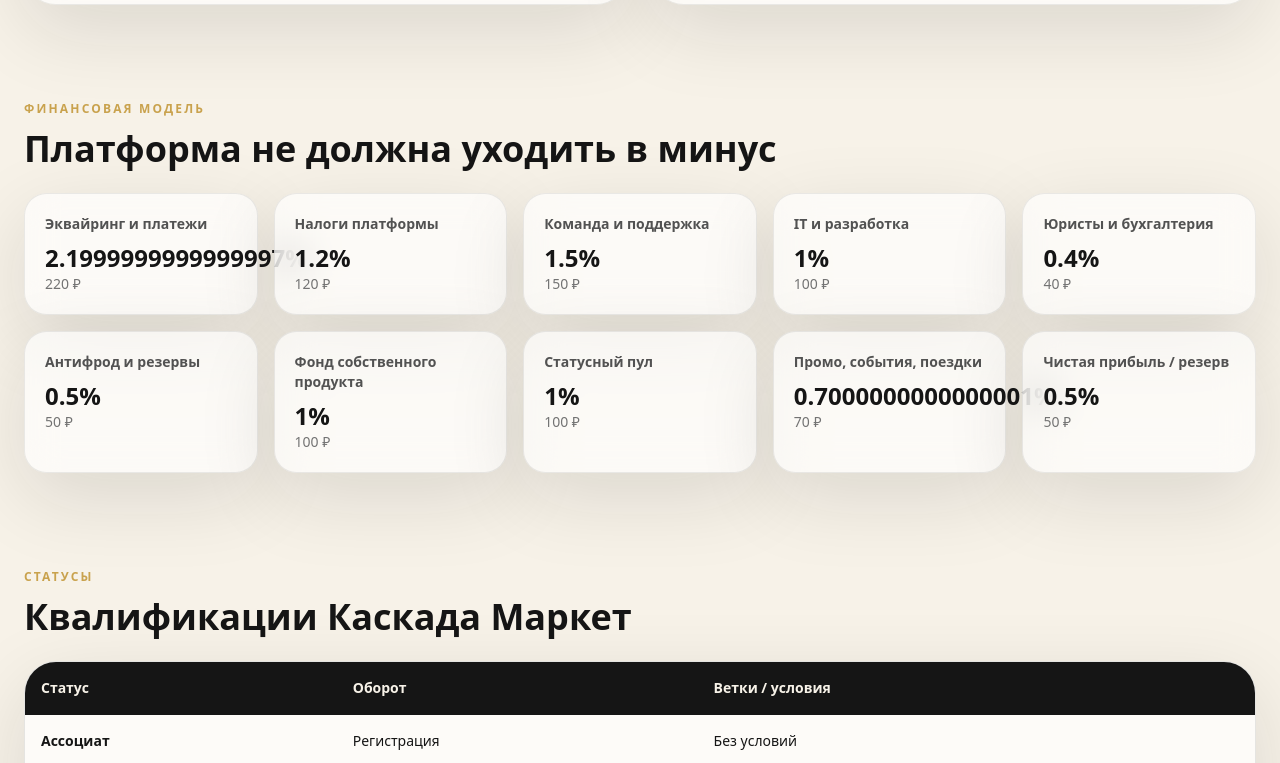
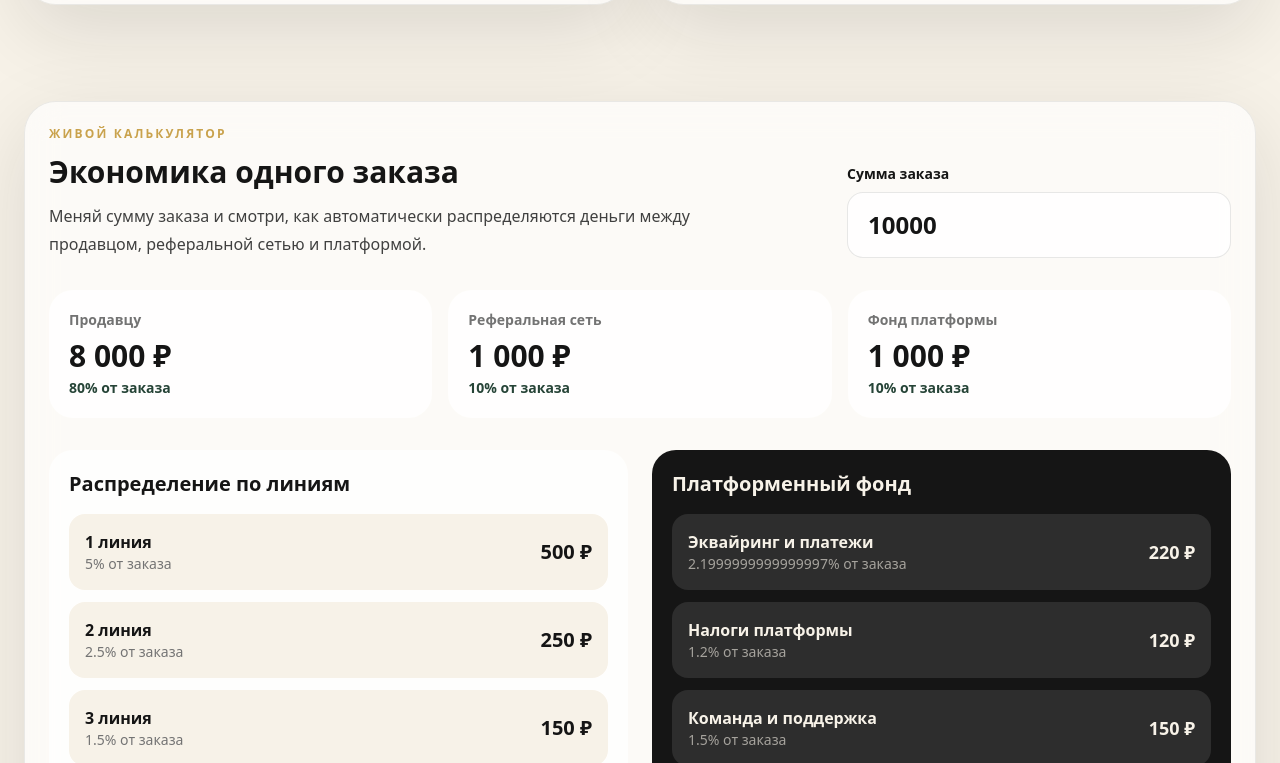
Before and after one commit to Iliavsevolodov/kaskada-, a Next.js app: page / in a window 1280 px wide. Shown: the part 2317-3080 px from the top of the page. Built offline with nearby package versions, Linux system fonts and the light colour scheme.

Commit message:
Add economy calculator to homepage

```diff
--- a/src/app/page.tsx
+++ b/src/app/page.tsx
@@ -1,3 +1,4 @@
+import { EconomyCalculator } from '@/components/EconomyCalculator';
 import { categories, products, statuses } from '@/lib/data';
 import { calculateOrderEconomy, money, referralRates } from '@/lib/finance';
 
@@ -118,17 +119,7 @@
       </section>
 
       <section className="mx-auto max-w-7xl px-6 py-12" id="finance">
-        <p className="section-label text-xs font-bold text-gold">Финансовая модель</p>
-        <h2 className="mt-3 text-4xl font-black">Платформа не должна уходить в минус</h2>
-        <div className="mt-6 grid gap-4 md:grid-cols-2 lg:grid-cols-5">
-          {economy.platformItems.map((item) => (
-            <div className="card-glass rounded-[1.4rem] p-5 shadow-soft" key={item.name}>
-              <p className="text-sm font-bold text-neutral-600">{item.name}</p>
-              <p className="mt-2 text-2xl font-black">{item.rate * 100}%</p>
-              <p className="text-sm text-neutral-500">{money(item.amount)}</p>
-            </div>
-          ))}
-        </div>
+        <EconomyCalculator />
       </section>
 
       <section className="mx-auto max-w-7xl px-6 py-12">
```
